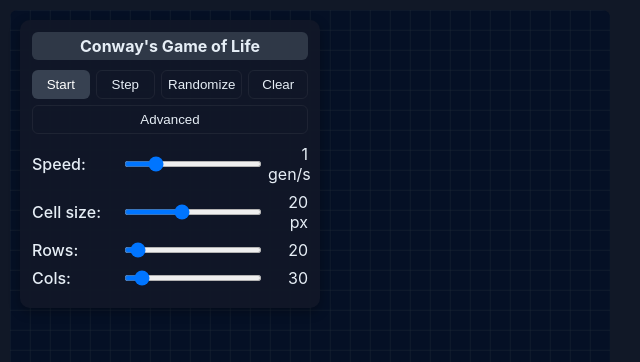
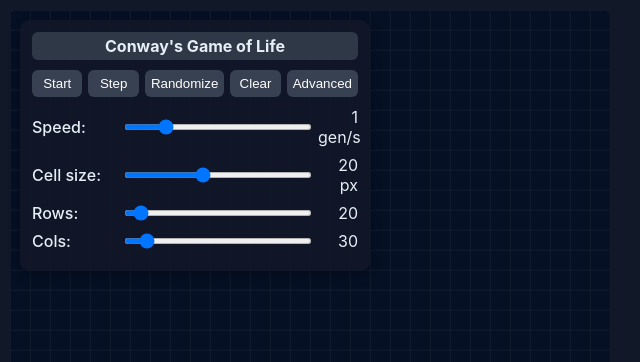
Before and after one commit to jo56/conways-game-of-life, a React (Vite) app: page / in a window 1280 px wide. Shown: the top 362 px of the page, without its empty margins (0-640 px from the left). Built offline with nearby package versions, Linux system fonts and the light colour scheme.

Commit message:
adjusting advanced button

```diff
--- a/src/App.tsx
+++ b/src/App.tsx
@@ -243,7 +243,7 @@ export default function App(): JSX.Element {
           background: 'rgba(17,24,39,0.95)',
           padding: '12px',
           borderRadius: '10px',
-          maxWidth: '300px',
+          maxWidth: '350px',
           zIndex: 1000,
           boxShadow: '0 4px 12px rgba(0,0,0,0.3)'
         }}
@@ -255,17 +255,83 @@ export default function App(): JSX.Element {
         >Conway's Game of Life</div>
 
         {/* Buttons */}
-        <div style={{ display: 'flex', gap: '6px', marginBottom: '10px', flexWrap: 'wrap' }}>
-          <button onClick={toggleRunning} style={{ flex: 1, padding: '6px', borderRadius: '6px', background: running ? '#06b6d4' : '#374151', color: '#fff', border: 'none' }}>
-            {running ? 'Stop' : 'Start'}
-          </button>
-          <button onClick={stepOnce} style={{ flex: 1, padding: '6px', borderRadius: '6px' }}>Step</button>
-          <button onClick={randomize} style={{ flex: 1, padding: '6px', borderRadius: '6px' }}>Randomize</button>
-          <button onClick={clear} style={{ flex: 1, padding: '6px', borderRadius: '6px' }}>Clear</button>
-          <button onClick={() => setShowAdvanced(prev => !prev)} style={{ flex: 1, padding: '6px', borderRadius: '6px' }}>
-            Advanced
-          </button>
-        </div>
+<div style={{ display: 'flex', gap: '6px', marginBottom: '10px', flexWrap: 'nowrap' }}>
+  <button
+    onClick={toggleRunning}
+    style={{
+      width: '60px',
+      padding: '6px',
+      borderRadius: '6px',
+      background: running ? '#06b6d4' : '#374151',
+      color: '#fff',
+      border: 'none',
+      cursor: 'pointer'
+    }}
+  >
+    {running ? 'Stop' : 'Start'}
+  </button>
+
+  <button
+    onClick={stepOnce}
+    style={{
+      width: '60px',
+      padding: '6px',
+      borderRadius: '6px',
+      background: '#374151',
+      color: '#fff',
+      border: 'none',
+      cursor: 'pointer'
+    }}
+  >
+    Step
+  </button>
+
+  <button
+    onClick={randomize}
+    style={{
+      width: '80px',
+      padding: '6px',
+      borderRadius: '6px',
+      background: '#374151',
+      color: '#fff',
+      border: 'none',
+      cursor: 'pointer'
+    }}
+  >
+    Randomize
+  </button>
+
+  <button
+    onClick={clear}
+    style={{
+      width: '60px',
+      padding: '6px',
+      borderRadius: '6px',
+      background: '#374151',
+      color: '#fff',
+      border: 'none',
+      cursor: 'pointer'
+    }}
+  >
+    Clear
+  </button>
+
+  <button
+    onClick={() => setShowAdvanced(prev => !prev)}
+    style={{
+      width: '80px',
+      padding: '6px',
+      borderRadius: '6px',
+      background: '#374151',
+      color: '#fff',
+      border: 'none',
+      cursor: 'pointer'
+    }}
+  >
+    Advanced
+  </button>
+</div>
+
 
         {/* Sliders */}
         {[
```
